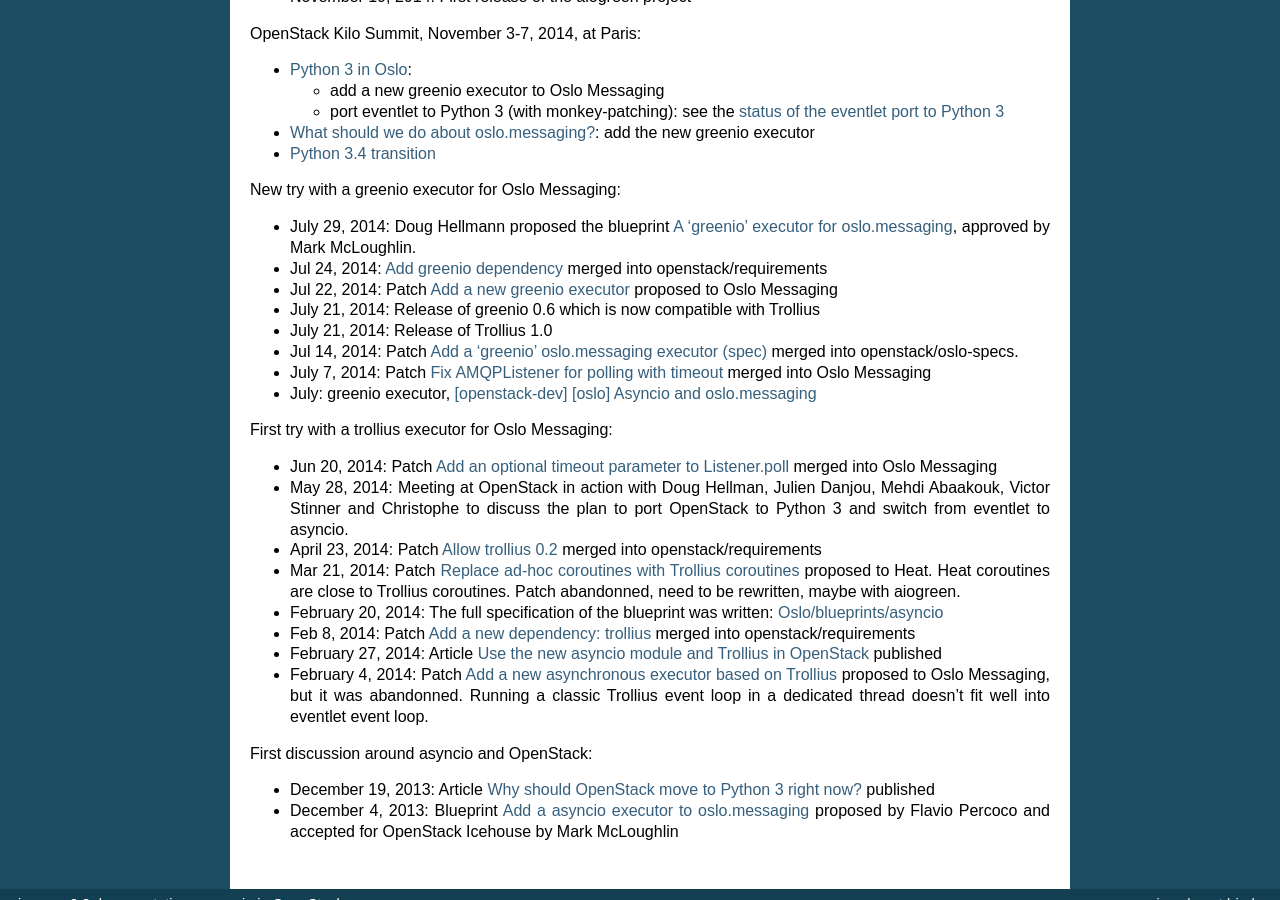
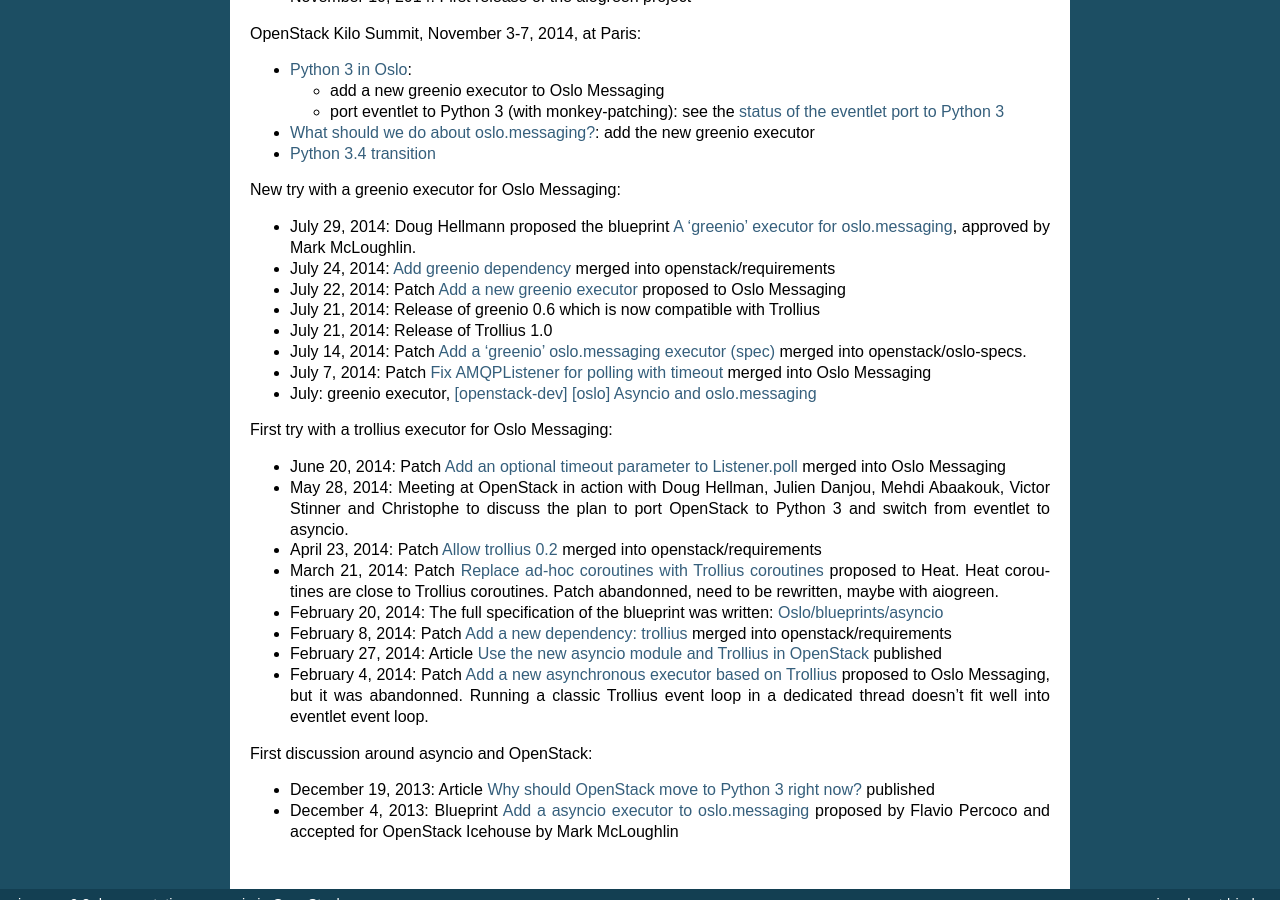
Before and after one commit to openstack-archive/deb-python-aioeventlet, a Sphinx documentation site: the page built from doc/openstack.rst, in a window 1280 px wide and 900 px high, scrolled down 1945 px. Built offline with Sphinx 7.4.7, drawn with Linux system fonts in a browser that asks for light colours.

Commit message:
openstack: full date

```diff
--- a/doc/openstack.rst
+++ b/doc/openstack.rst
@@ -134,13 +134,13 @@
   `A 'greenio' executor for oslo.messaging
   <https://blueprints.launchpad.net/oslo.messaging/+spec/greenio-executor>`_,
   approved by Mark McLoughlin.
-* Jul 24, 2014: `Add greenio dependency <https://review.openstack.org/108637>`_
+* July 24, 2014: `Add greenio dependency <https://review.openstack.org/108637>`_
   merged into openstack/requirements
-* Jul 22, 2014: Patch `Add a new greenio executor
+* July 22, 2014: Patch `Add a new greenio executor
   <https://review.openstack.org/#/c/108652/>`_ proposed to Oslo Messaging
 * July 21, 2014: Release of greenio 0.6 which is now compatible with Trollius
 * July 21, 2014: Release of Trollius 1.0
-* Jul 14, 2014: Patch `Add a 'greenio' oslo.messaging executor (spec)
+* July 14, 2014: Patch `Add a 'greenio' oslo.messaging executor (spec)
   <https://review.openstack.org/#/c/104792/>`_ merged into openstack/oslo-specs.
 * July 7, 2014: Patch `Fix AMQPListener for polling with timeout
   <https://review.openstack.org/#/c/104964/>`_ merged into Oslo Messaging
@@ -149,7 +149,7 @@
 
 First try with a trollius executor for Oslo Messaging:
 
-* Jun 20, 2014: Patch `Add an optional timeout parameter to Listener.poll
+* June 20, 2014: Patch `Add an optional timeout parameter to Listener.poll
   <https://review.openstack.org/#/c/71003/>`_ merged into Oslo Messaging
 * May 28, 2014: Meeting at OpenStack in action with Doug Hellman, Julien
   Danjou, Mehdi Abaakouk, Victor Stinner and Christophe to discuss the plan to
@@ -157,14 +157,14 @@
 * April 23, 2014: Patch `Allow trollius 0.2
   <https://review.openstack.org/#/c/79901/>`_ merged into
   openstack/requirements
-* Mar 21, 2014: Patch `Replace ad-hoc coroutines with Trollius coroutines
+* March 21, 2014: Patch `Replace ad-hoc coroutines with Trollius coroutines
   <https://review.openstack.org/#/c/77925/>`_ proposed to Heat. Heat coroutines
   are close to Trollius coroutines. Patch abandonned, need to be rewritten,
   maybe with aiogreen.
 * February 20, 2014: The full specification of the blueprint was written:
   `Oslo/blueprints/asyncio
   <https://wiki.openstack.org/wiki/Oslo/blueprints/asyncio>`_
-* Feb 8, 2014: Patch `Add a new dependency: trollius
+* February 8, 2014: Patch `Add a new dependency: trollius
   <https://review.openstack.org/#/c/70983/>`_ merged into
   openstack/requirements
 * February 27, 2014: Article `Use the new asyncio module and Trollius in OpenStack
```
